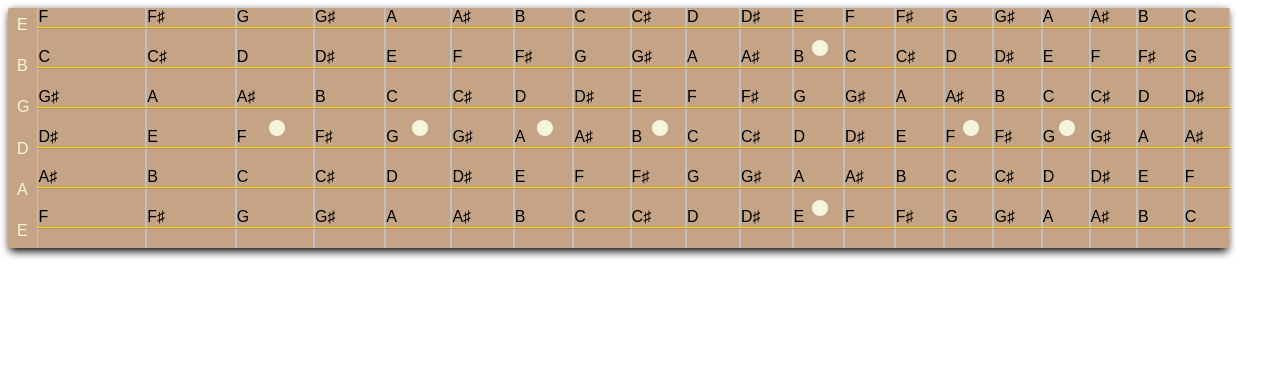
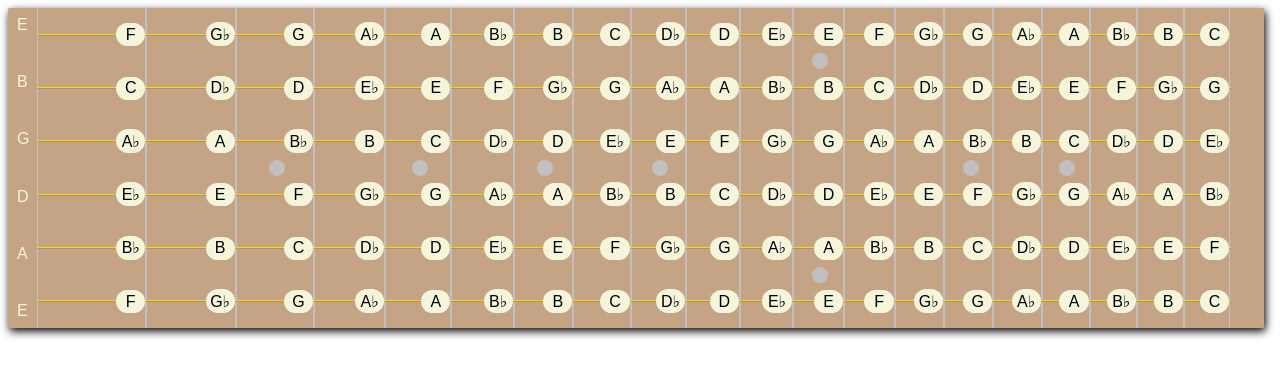
Before and after one commit to CameronSA/guitar-frets, an Angular app: page / in a window 1280 px wide. Shown: the top 376 px of the page. Built offline with nearby package versions, Linux system fonts and the light colour scheme.

Commit message:
added notes and flats boolean

```diff
--- a/src/app/app.component.html
+++ b/src/app/app.component.html
@@ -1 +1,5 @@
-<app-six-string-fret-board [selectedTuning]="tuning" [showNotes]="showNotes"></app-six-string-fret-board>
+<app-six-string-fret-board
+  [selectedTuning]="tuning"
+  [showNotes]="showNotes"
+  [showFlats]="showFlats"
+></app-six-string-fret-board>
--- a/src/app/app.component.ts
+++ b/src/app/app.component.ts
@@ -11,4 +11,5 @@ export class AppComponent {
 
   tuning = Tuning.Standard;
   showNotes = true;
+  showFlats = true;
 }
--- a/src/app/fret/fret.component.css
+++ b/src/app/fret/fret.component.css
@@ -8,6 +8,7 @@
   border-style: solid;
   border-color: var(--light-fret-colour);
   height: 100%;
+  text-align: center;
 }
 
 .fret-component {
@@ -23,6 +24,9 @@
   border-bottom-width: 0.1rem;
   border-style: solid;
   border-color: var(--light-string-colour);
+  display: flex;
+  justify-content: right;
+  position: relative;
 }
 
 .fret-bottom {
@@ -31,3 +35,26 @@
   border-style: solid;
   border-color: var(--light-string-shadow);
 }
+
+.note {
+  position: absolute;
+  bottom: -0.8rem;
+  padding: 0.1rem;
+  background-color: var(--light-note-background-colour);
+  border-width: 0.1rem;
+  border-radius: 1rem;
+  border-style: solid;
+  border-color: transparent;
+  z-index: 10;
+  color: var(--light-note-colour);
+  cursor: pointer;
+}
+
+.note > * {
+  width: 1.5rem;
+}
+
+.note:hover {
+  background-color: var(--light-note-hover);
+  color: var(--dark-note-colour);
+}
--- a/src/app/fret/fret.component.html
+++ b/src/app/fret/fret.component.html
@@ -1,8 +1,8 @@
 <div class="fret-container" [ngStyle]="{ width: width }">
   <div class="fret-component fret-top">
-    <ng-container *ngIf="showNotes">
-      {{note}}
-    </ng-container>
+    <div class="note" *ngIf="showNotes">
+      <div>{{note}}</div>
+    </div>
   </div>
   <div class="fret-component fret-bottom">&nbsp;</div>
 </div>
--- a/src/app/six-string-fret-board/six-string-fret-board.component.css
+++ b/src/app/six-string-fret-board/six-string-fret-board.component.css
@@ -8,8 +8,8 @@ div {
   justify-content: left;
   background-color: var(--light-background-colour);
   box-shadow: 0.1rem 0.2rem 0.5rem black;
-  width: 95vw;
-  height: 30vh;
+  width: 98vw;
+  height: 40vh;
   border-width: 0;
   border-left-width: 0.1rem;
   border-right-width: 0.1rem;
--- a/src/app/six-string-fret-board/six-string-fret-board.component.html
+++ b/src/app/six-string-fret-board/six-string-fret-board.component.html
@@ -5,16 +5,16 @@
     </div>
   </div>
   <div class="fret-board">
-    <app-string class="top-string" [numberFrets]="numberFrets" [tuning]="tunings[0][0]" [showNotes]="showNotes"></app-string>
+    <app-string class="top-string" [numberFrets]="numberFrets" [tuning]="tunings[0][0]" [showNotes]="showNotes" [showFlats]="showFlats"></app-string>
     <app-string-gap [numberFrets]="numberFrets" [fretsToMark]="[11]"></app-string-gap>
-    <app-string [numberFrets]="numberFrets" [tuning]="tunings[1][0]" [showNotes]="showNotes"></app-string>
+    <app-string [numberFrets]="numberFrets" [tuning]="tunings[1][0]" [showNotes]="showNotes" [showFlats]="showFlats"></app-string>
     <app-string-gap [numberFrets]="numberFrets"></app-string-gap>
-    <app-string [numberFrets]="numberFrets" [tuning]="tunings[2][0]" [showNotes]="showNotes"></app-string>
+    <app-string [numberFrets]="numberFrets" [tuning]="tunings[2][0]" [showNotes]="showNotes" [showFlats]="showFlats"></app-string>
     <app-string-gap [numberFrets]="numberFrets" [fretsToMark]="[2,4,6,8,14,16]"></app-string-gap>
-    <app-string [numberFrets]="numberFrets" [tuning]="tunings[3][0]"[showNotes]="showNotes"></app-string>
+    <app-string [numberFrets]="numberFrets" [tuning]="tunings[3][0]"[showNotes]="showNotes" [showFlats]="showFlats"></app-string>
     <app-string-gap [numberFrets]="numberFrets"></app-string-gap>
-    <app-string [numberFrets]="numberFrets" [tuning]="tunings[4][0]"[showNotes]="showNotes"></app-string>
+    <app-string [numberFrets]="numberFrets" [tuning]="tunings[4][0]"[showNotes]="showNotes" [showFlats]="showFlats"></app-string>
     <app-string-gap [numberFrets]="numberFrets" [fretsToMark]="[11]"></app-string-gap>
-    <app-string class="bottom-string" [numberFrets]="numberFrets" [tuning]="tunings[5][0]"[showNotes]="showNotes"></app-string>
+    <app-string class="bottom-string" [numberFrets]="numberFrets" [tuning]="tunings[5][0]"[showNotes]="showNotes" [showFlats]="showFlats"></app-string>
   </div>
 </div>
--- a/src/app/six-string-fret-board/six-string-fret-board.component.ts
+++ b/src/app/six-string-fret-board/six-string-fret-board.component.ts
@@ -18,9 +18,10 @@ export class SixStringFretBoardComponent implements OnInit {
   tunings: [number, string][] = [];
   @Input() selectedTuning: Tuning = Tuning.Standard;
   @Input() showNotes: boolean = false;
+  @Input() showFlats: boolean = false;
 
   ngOnInit(): void {
-    let notes = getNotes();
+    let notes = getNotes(this.showFlats);
     let tuningIndices = this.getTuningIndices(this.selectedTuning);
     tuningIndices.forEach((index) => {
       this.tunings.push([index, notes.get(index)!]);
--- a/src/app/string/string.component.html
+++ b/src/app/string/string.component.html
@@ -1,5 +1,5 @@
 <div class="string-container">
   <ng-container *ngFor="let fret of frets">
-    <app-fret [fretNumber]="fret" [tuning]="tuning" [showNotes]="showNotes"></app-fret>
+    <app-fret [fretNumber]="fret" [tuning]="tuning" [showNotes]="showNotes" [flats]="showFlats"></app-fret>
   </ng-container>
 </div>
--- a/src/app/string/string.component.ts
+++ b/src/app/string/string.component.ts
@@ -10,6 +10,7 @@ export class StringComponent implements OnInit {
   @Input() numberFrets: number = 0;
   @Input() tuning: number = 0;
   @Input() showNotes: boolean = false;
+  @Input() showFlats: boolean = false;
 
   ngOnInit() {
     this.frets = [];
--- a/src/main.ts
+++ b/src/main.ts
@@ -6,7 +6,7 @@ platformBrowserDynamic()
   .bootstrapModule(AppModule)
   .catch((err) => console.error(err));
 
-export function getNotes(flats: boolean = false): Map<number, string> {
+export function getNotes(flats: boolean): Map<number, string> {
   let baseNotes = new Map<number, string>([
     [0, 'A'],
     [2, 'B'],
--- a/src/styles.css
+++ b/src/styles.css
@@ -1,11 +1,15 @@
 /* You can add global styles to this file, and also import other style files */
 :root {
   --light-background-colour: #C4A484;
-  --light-marker-colour: beige;
+  --light-marker-colour: silver;
   --light-string-colour: gold;
   --light-string-shadow: rgba(0, 0, 0, 0.116);
   --light-fret-colour: silver;
   --light-tuning-colour: beige;
+  --light-note-background-colour: beige;
+  --dark-note-colour: beige;
+  --light-note-colour: black;
+  --light-note-hover: silver;
 }
 
 body {
```
